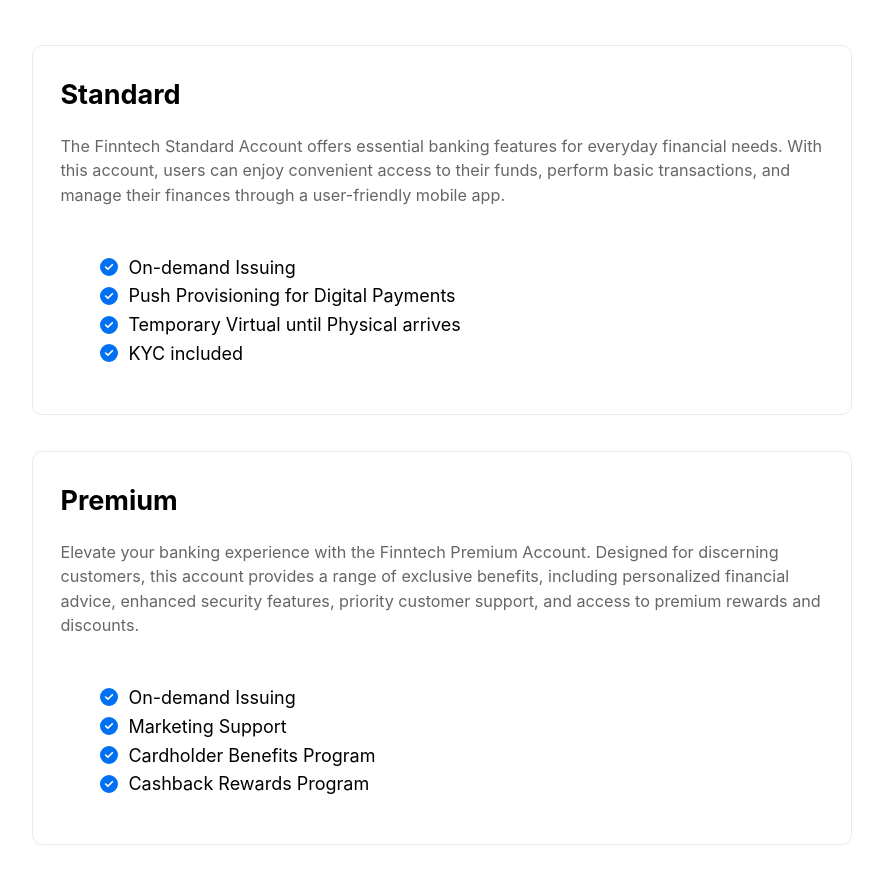
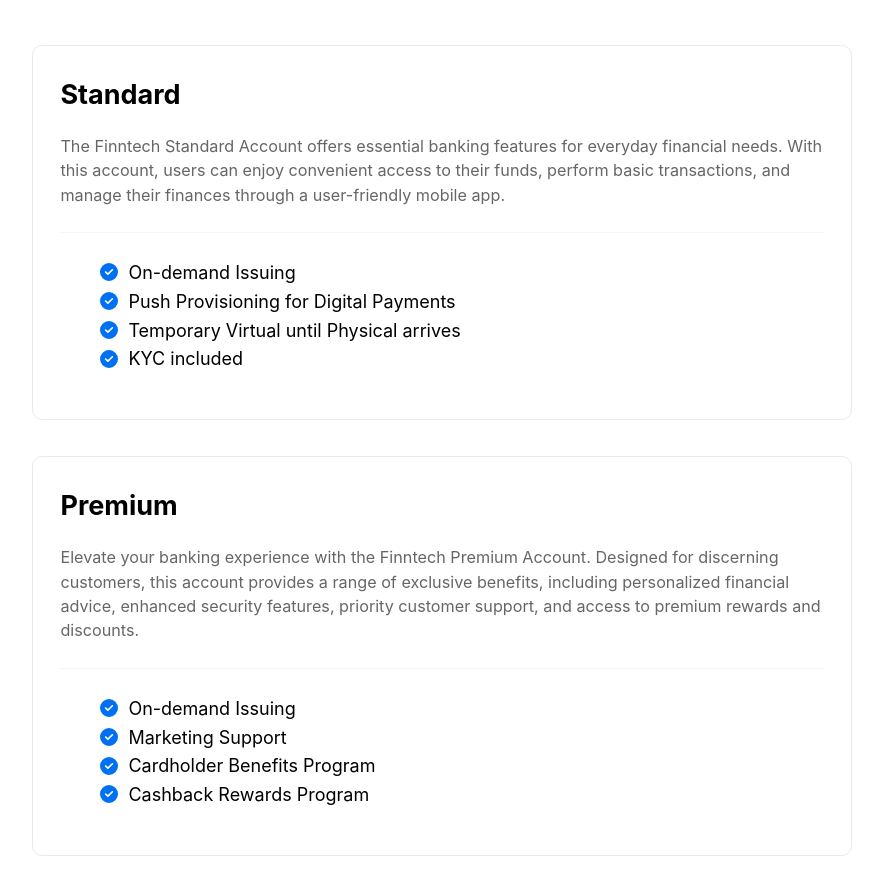
Before and after one commit to finnianj/finntech, a Next.js app: page / in a window 1280 px wide. Shown: the part 920-1805 px from the top of the page, without its empty margins (198-1081 px from the left). Built offline with nearby package versions, Linux system fonts and the light colour scheme.

Commit message:
restyling card description

```diff
--- a/pages/index.js
+++ b/pages/index.js
@@ -55,7 +55,6 @@
         <p>
           The Finntech Standard Account offers essential banking features for everyday financial needs. With this account, users can enjoy convenient access to their funds, perform basic transactions, and manage their finances through a user-friendly mobile app.
         </p>
-        <br></br>
         <ul>
           <li><FontAwesomeIcon icon={faCheckCircle} className={styles.faIcon}></FontAwesomeIcon>On-demand Issuing</li>
           <li><FontAwesomeIcon icon={faCheckCircle} className={styles.faIcon}></FontAwesomeIcon>Push Provisioning for Digital Payments</li>
@@ -70,7 +69,6 @@
         <p>
         Elevate your banking experience with the Finntech Premium Account. Designed for discerning customers, this account provides a range of exclusive benefits, including personalized financial advice, enhanced security features, priority customer support, and access to premium rewards and discounts.
         </p>
-        <br></br>
         <ul>
           <li><FontAwesomeIcon icon={faCheckCircle} className={styles.faIcon}></FontAwesomeIcon>On-demand Issuing</li>
           <li><FontAwesomeIcon icon={faCheckCircle} className={styles.faIcon}></FontAwesomeIcon>Marketing Support</li>
--- a/styles/Home.module.css
+++ b/styles/Home.module.css
@@ -98,6 +98,9 @@
   margin: 0;
   font-size: 0.9rem;
   line-height: 1.5;
+  margin-bottom: 2vw;
+  padding-bottom: 2vw;
+  border-bottom: 1px solid rgba(159,159,159,.1);
 }
 
 .card li{
```
